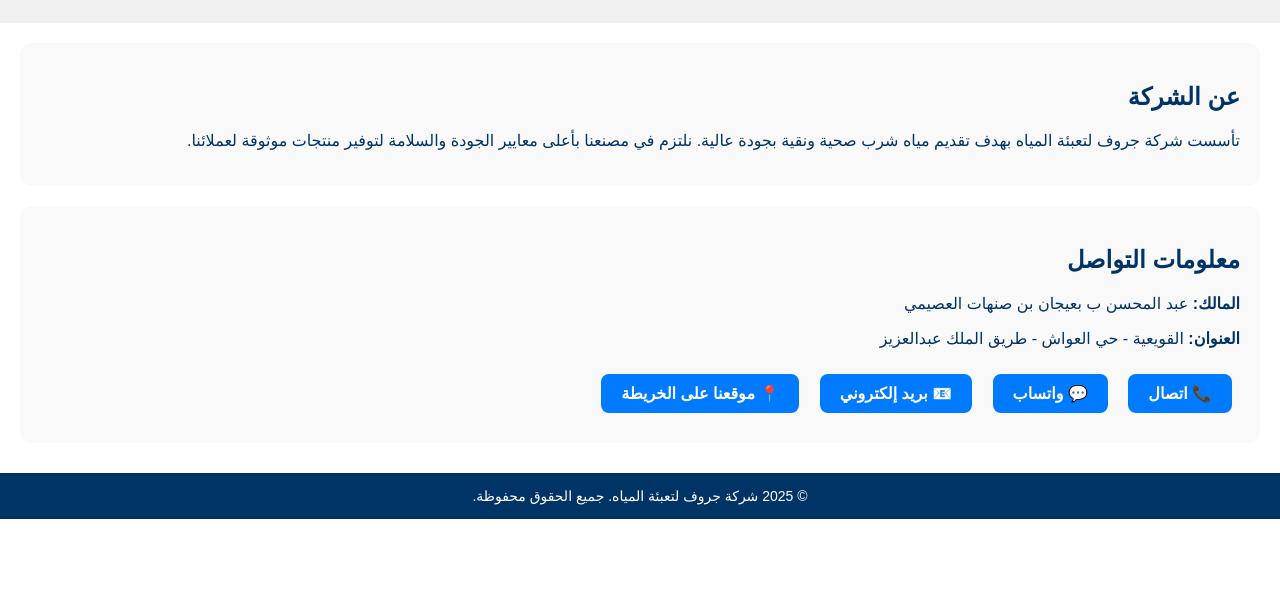
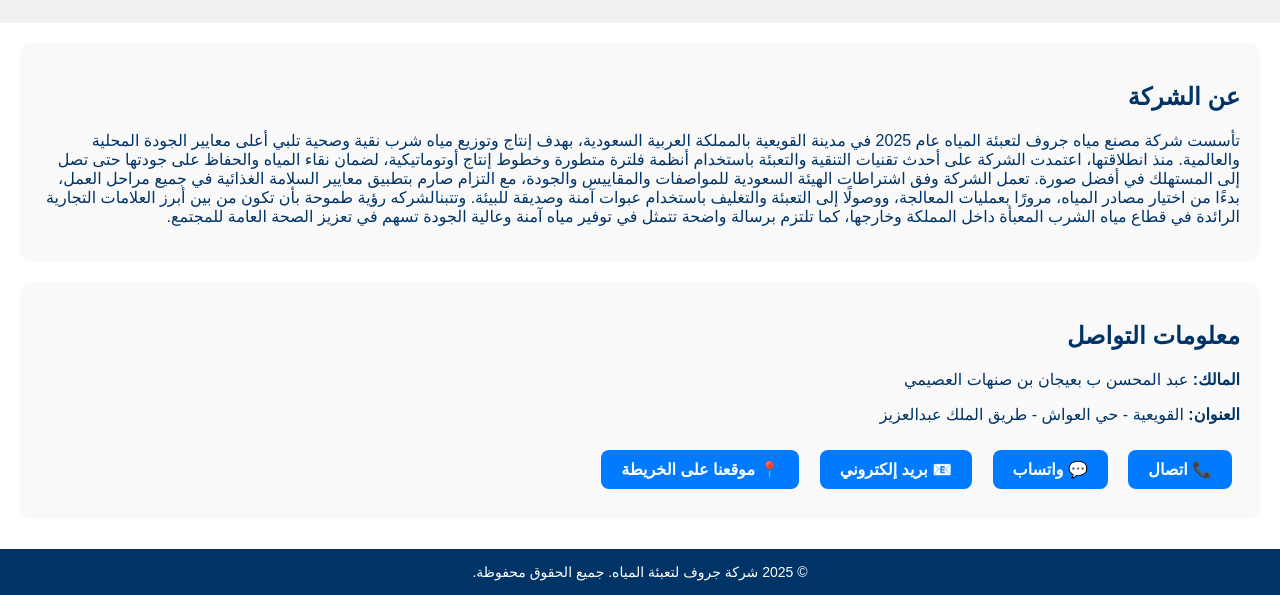
Before and after one commit to Jorofwater/jorofwater.github.io, a plain HTML site: page index.html in a window 1280 px wide. Shown: the part 250-845 px from the top of the page. Before the commit the page ends 800 px from the top, so only its background shows below. Drawn offline with Linux system fonts and the light colour scheme.

Commit message:
Update index.html

```diff
--- a/index.html
+++ b/index.html
@@ -67,9 +67,15 @@
 
 <div class="section">
   <h2>عن الشركة</h2>
-  <p>
-    تأسست شركة جروف لتعبئة المياه بهدف تقديم مياه شرب صحية ونقية بجودة عالية.
-    نلتزم في مصنعنا بأعلى معايير الجودة والسلامة لتوفير منتجات موثوقة لعملائنا.
+  <p>تأسست شركة مصنع مياه جروف لتعبئة المياه عام 2025 في مدينة القويعية بالمملكة العربية السعودية، بهدف إنتاج وتوزيع مياه شرب نقية وصحية تلبي أعلى معايير الجودة المحلية والعالمية. منذ انطلاقتها، اعتمدت الشركة على أحدث تقنيات التنقية والتعبئة باستخدام أنظمة فلترة متطورة وخطوط إنتاج أوتوماتيكية، لضمان نقاء المياه والحفاظ على جودتها حتى تصل إلى المستهلك في أفضل صورة.
+
+
+تعمل الشركة وفق اشتراطات الهيئة السعودية للمواصفات والمقاييس والجودة، مع التزام صارم بتطبيق معايير السلامة الغذائية في جميع مراحل العمل، بدءًا من اختيار مصادر المياه، مرورًا بعمليات المعالجة، ووصولًا إلى التعبئة والتغليف باستخدام عبوات آمنة وصديقة للبيئة.
+
+
+وتتبنالشركه  رؤية طموحة بأن تكون من بين أبرز العلامات التجارية الرائدة في قطاع مياه الشرب المعبأة داخل المملكة وخارجها، كما تلتزم برسالة واضحة تتمثل في توفير مياه آمنة وعالية الجودة تسهم في تعزيز الصحة العامة للمجتمع.
+
+
   </p>
 </div>
 
```
